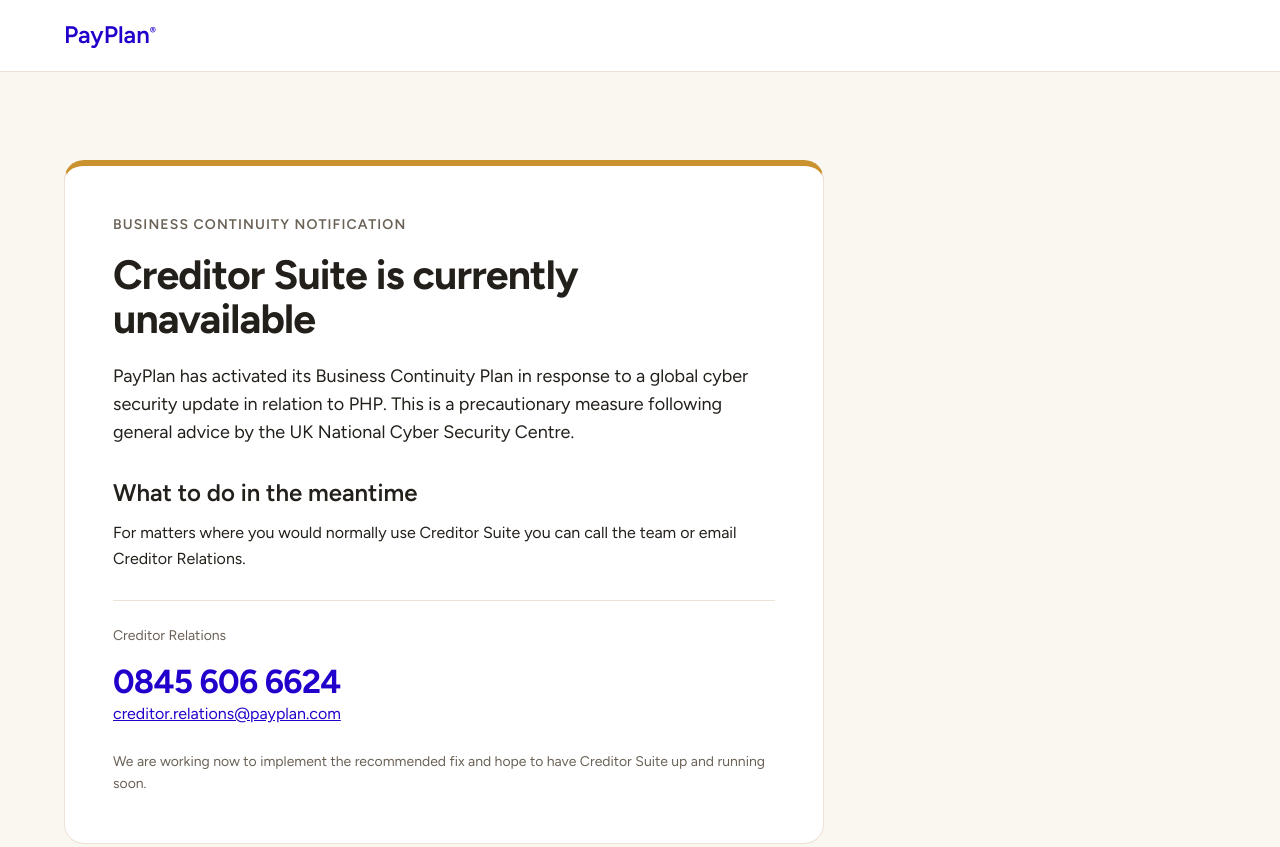
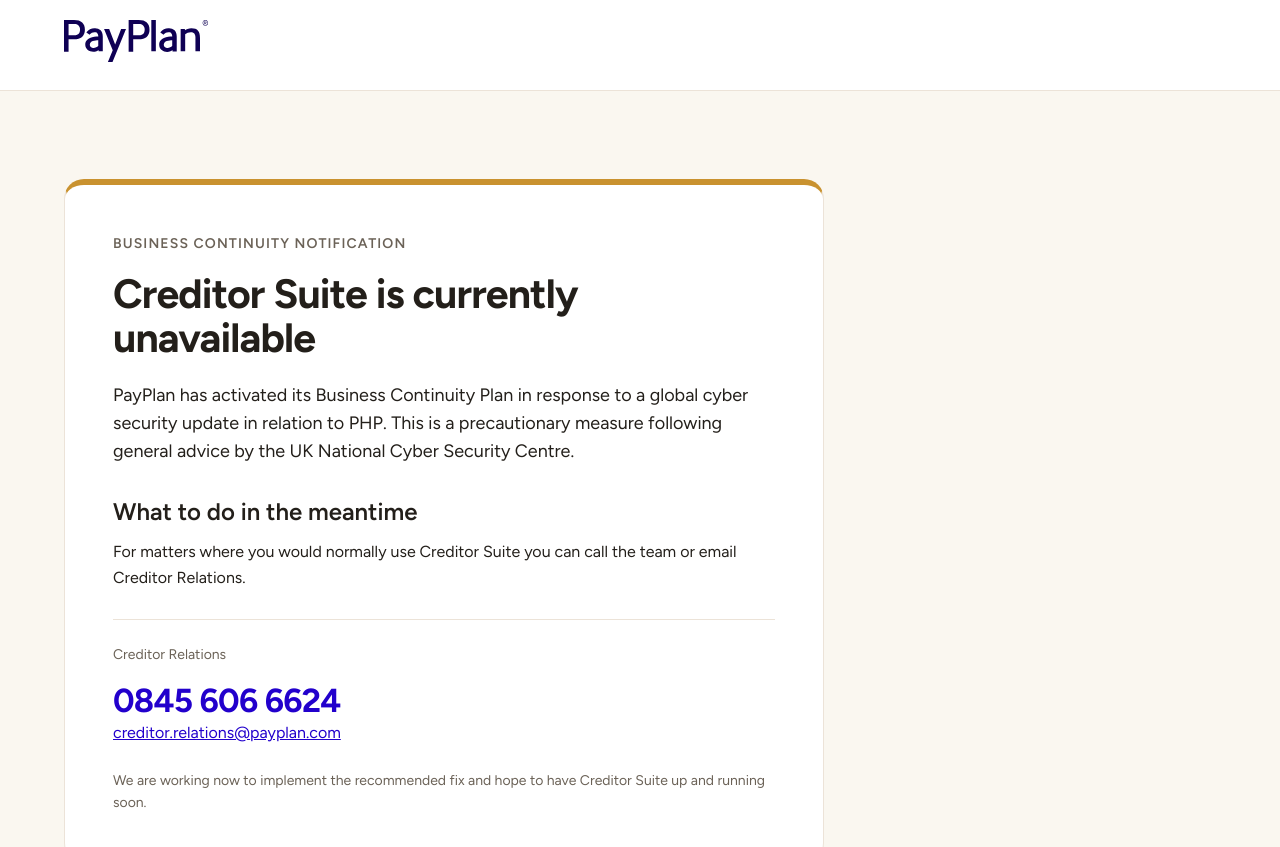
Before and after one commit to payplan-tech/creditor-suite-bcp-notice, a plain HTML site: page index.html in a window 1280 px wide. Shown: the top 847 px of the page. Drawn offline with Linux system fonts and the light colour scheme.

Commit message:
Use the PayPlan logo rather than the wordmark
The site's own payplan-logo-primary SVG, the one the live header uses,
committed here rather than loaded from Sanity's CDN: a continuity page
should not need another service to look right.

```diff
--- a/index.html
+++ b/index.html
@@ -17,7 +17,9 @@
 
 <header class="header">
   <div class="wrap">
-    <a class="logo" href="https://www.payplan.com">PayPlan<sup>&reg;</sup></a>
+    <a class="logo" href="https://www.payplan.com">
+      <img src="payplan-logo.svg" width="144" height="42" alt="PayPlan">
+    </a>
   </div>
 </header>
 
--- a/styles.css
+++ b/styles.css
@@ -69,18 +69,18 @@
   padding-block: 20px;
 }
 
+/* The site's own logo, committed here rather than loaded from Sanity's CDN:
+   a continuity page should not depend on another service to look right. Its
+   natural size is 144x42 and it is a single colour, cobalt-900. */
 .logo {
-  font-size: 24px;
-  font-weight: 600;
-  line-height: 1.25;
-  color: var(--primary);
-  text-decoration: none;
   display: inline-block;
+  line-height: 0;
 }
 
-.logo sup {
-  font-size: 10px;
-  vertical-align: super;
+.logo img {
+  display: block;
+  width: 144px;
+  height: 42px;
 }
 
 /* --- The status message, which is the whole point of the page ------------ */
```
Also changed, not shown: payplan-logo.svg (added).
